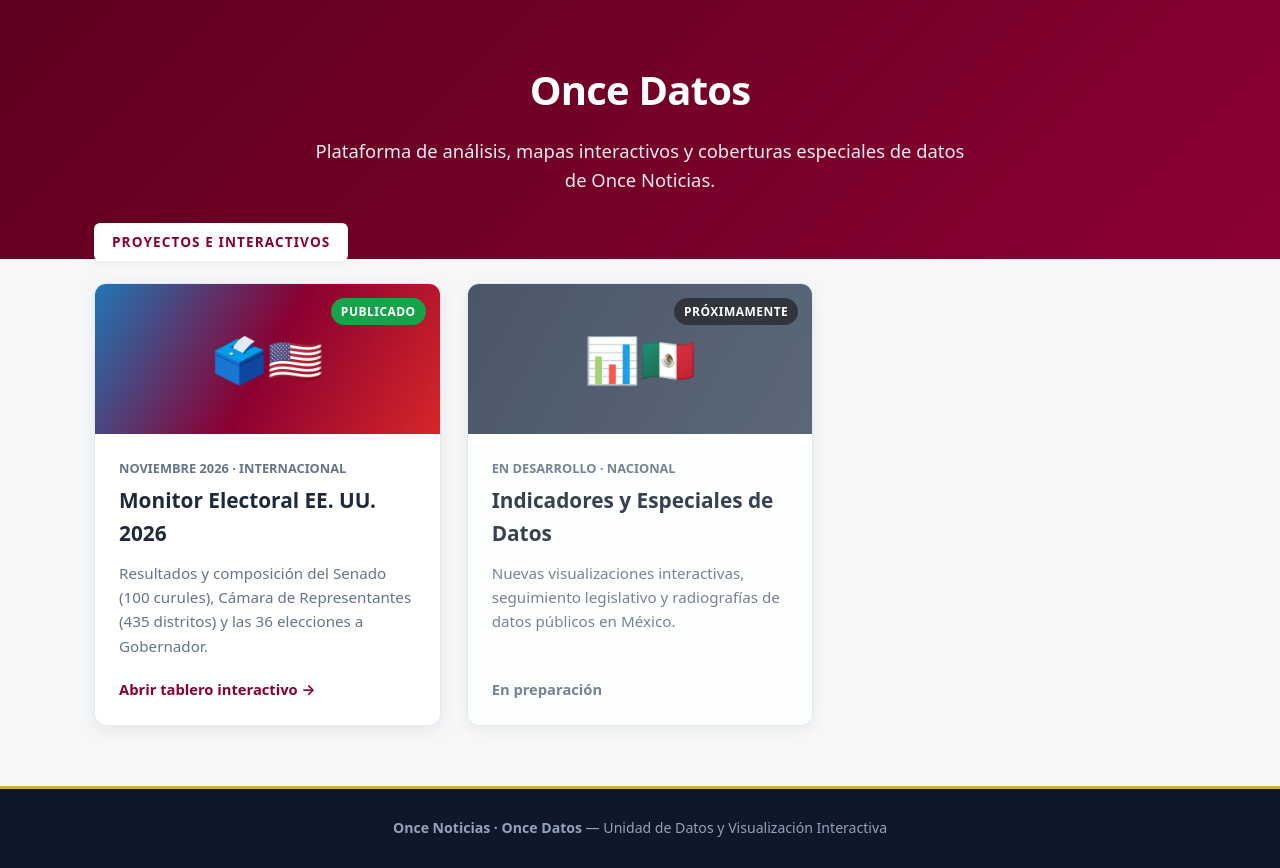
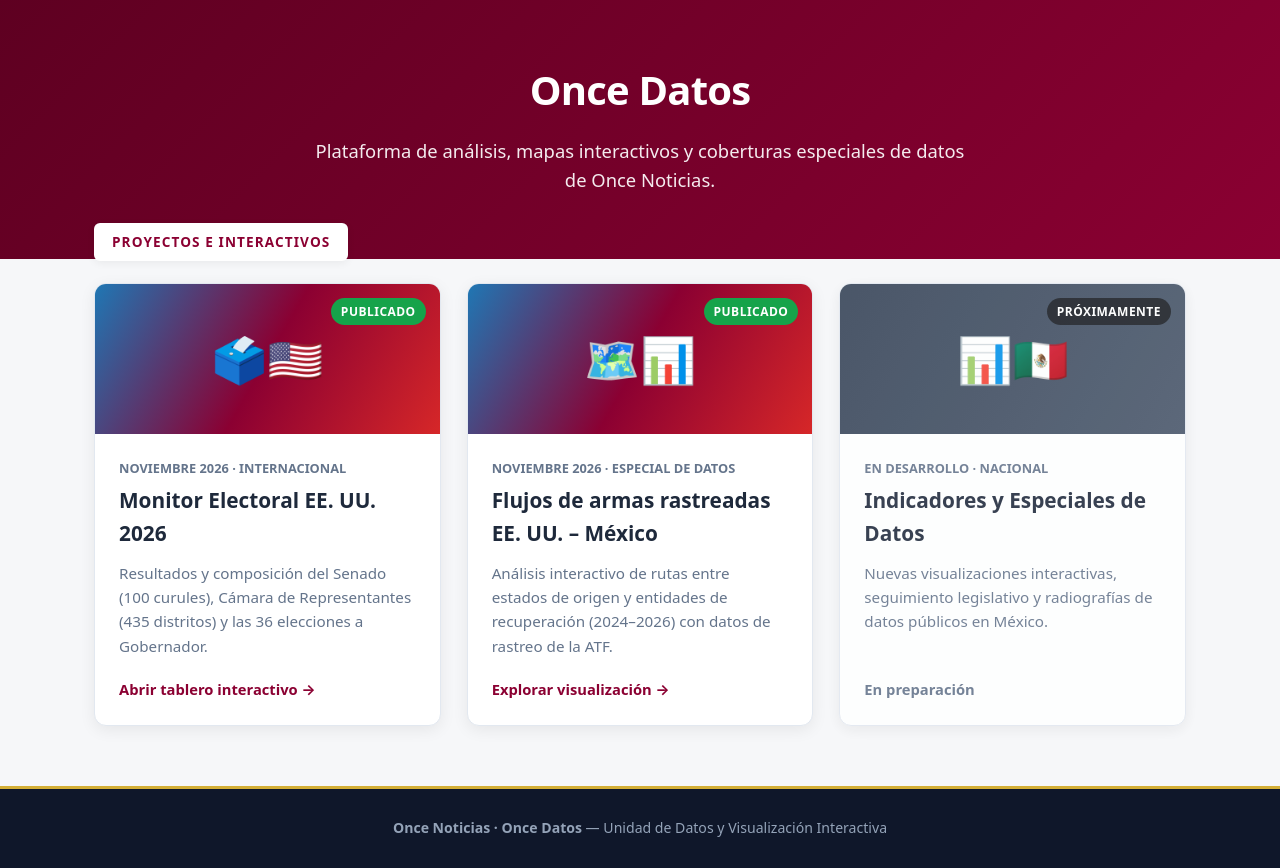
Before and after one commit to OnceDatos/portal-oncedatos, a plain HTML site: page index.html in a window 1280 px wide. Shown: the part 70-938 px from the top of the page. Drawn offline with Linux system fonts and the light colour scheme.

Commit message:
Add files via upload

```diff
--- a/index.html
+++ b/index.html
@@ -346,7 +346,23 @@
         </div>
       </a>
 
-      <!-- PROYECTO 2: Plantilla para tu próximo proyecto -->
+      <!-- PROYECTO 2: Tráfico de armas EE.UU. - México -->
+      <a href="/trafico-de-armas-mex-eu/" class="tarjeta">
+        <div class="tarjeta-banner investigacion">
+          <span class="etiqueta-estado activo">Publicado</span>
+          <div class="banner-icono">🗺️📊</div>
+        </div>
+        <div class="tarjeta-cuerpo">
+          <div class="tarjeta-fecha">Noviembre 2026 · Especial de Datos</div>
+          <h2 class="tarjeta-titulo">Flujos de armas rastreadas EE. UU. – México</h2>
+          <p class="tarjeta-desc">
+            Análisis interactivo de rutas entre estados de origen y entidades de recuperación (2024–2026) con datos de rastreo de la ATF.
+          </p>
+          <span class="tarjeta-boton">Explorar visualización &rarr;</span>
+        </div>
+      </a>
+
+      <!-- PROYECTO 3: Plantilla para tu próximo proyecto -->
       <div class="tarjeta" style="opacity: 0.88; cursor: default;">
         <div class="tarjeta-banner proximamente">
           <span class="etiqueta-estado">Próximamente</span>
```
